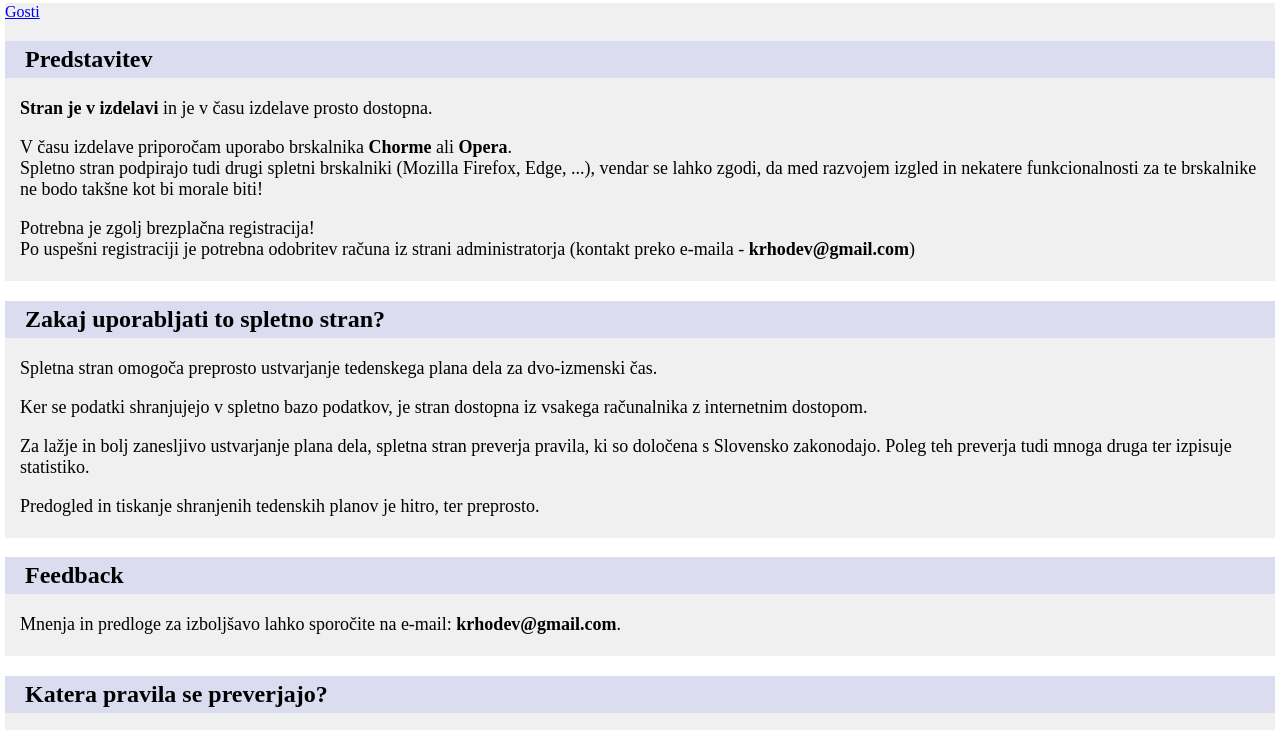
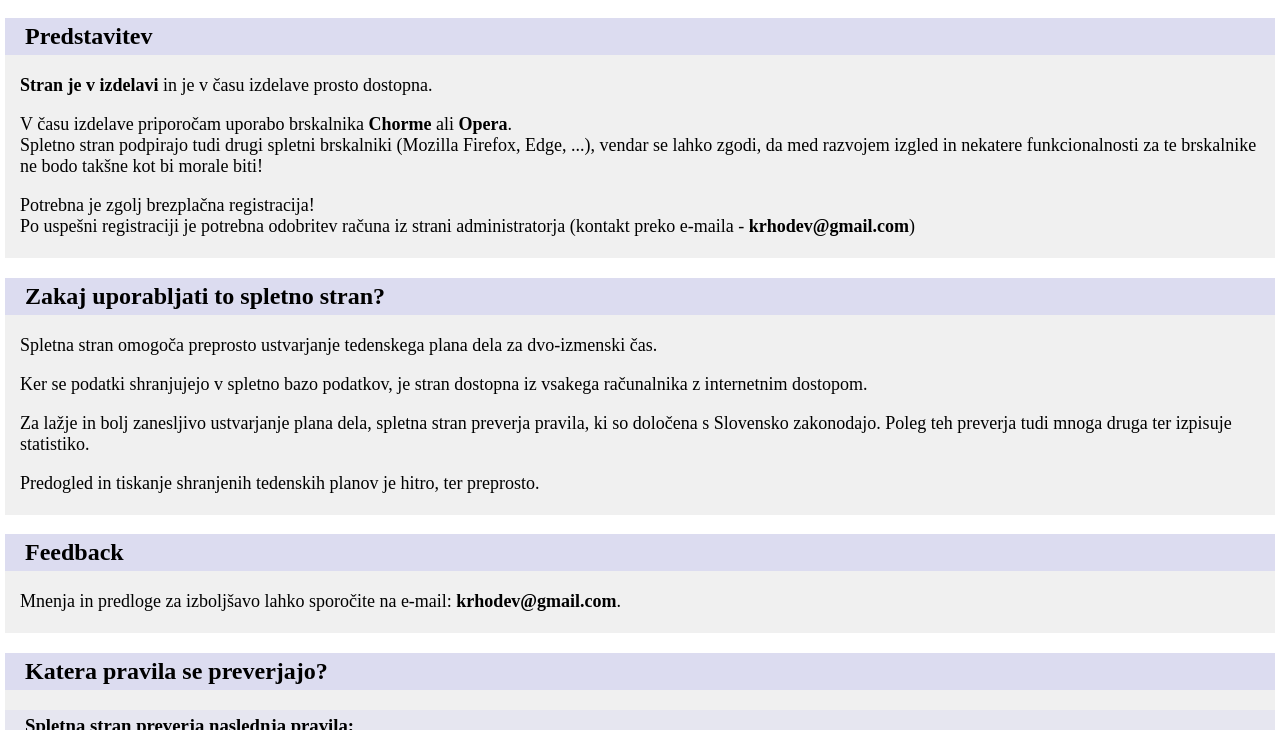
Before and after one commit to blazvrh/Shift-Planner-v2, a website: page public/index.html in a window 1280 px wide. Shown: the part 131-861 px from the top of the page. Drawn offline with Linux system fonts and the light colour scheme.

Commit message:
one useless line deleted

```diff
--- a/public/index.html
+++ b/public/index.html
@@ -52,8 +52,6 @@
     <!-- random introduction text
         pisal sem kar neki, samo tok da se vidi kako zgleda -->
     <article>
-        <a href="predogledGosti">Gosti</a>
-
         <h2>Predstavitev</h2>
         <p>
             <strong>Stran je v izdelavi</strong> in je v času izdelave prosto dostopna.
```
